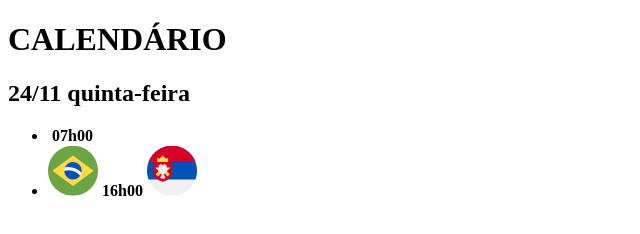
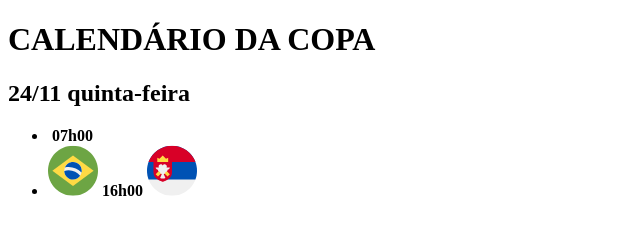
Before and after one commit to eujennifferlino/Calendario-Copa, a plain HTML site: page index.html in a window 1280 px wide. Shown: the whole page, without its empty margins (0-640 px from the left). Drawn offline with Linux system fonts and the light colour scheme.

Commit message:
Projeto de Calendário de Jogos da Copa do Mundo.

```diff
--- a/index.html
+++ b/index.html
@@ -9,7 +9,7 @@
   <body>
     <div class="app">
       <header>
-        <h1>CALENDÁRIO</h1>
+        <h1>CALENDÁRIO DA COPA</h1>
       </header>
       <main class="cards">
         <div class="card">
```
